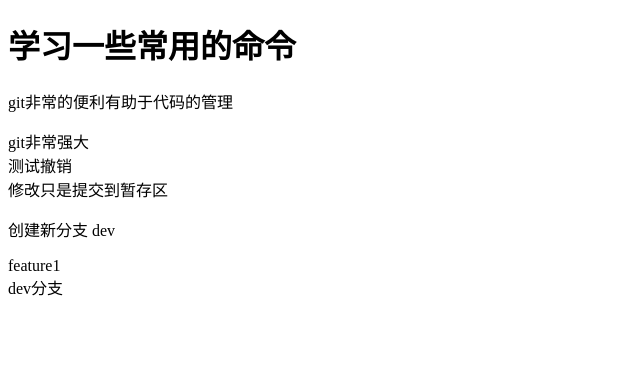
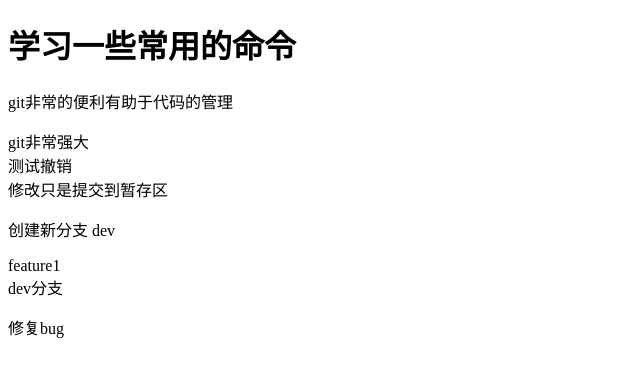
Before and after one commit to xtgcs/learngit, a plain HTML site: page index.html in a window 1280 px wide. Shown: the whole page, without its empty margins (0-640 px from the left). Drawn offline with Linux system fonts and the light colour scheme.

Commit message:
fix  bug

```diff
--- a/index.html
+++ b/index.html
@@ -13,5 +13,6 @@
 <p>创建新分支 dev</p>
 <div>feature1</div>
 <div>dev分支</div>
+ <p>修复bug</p>
 </body>
 </html>
```
